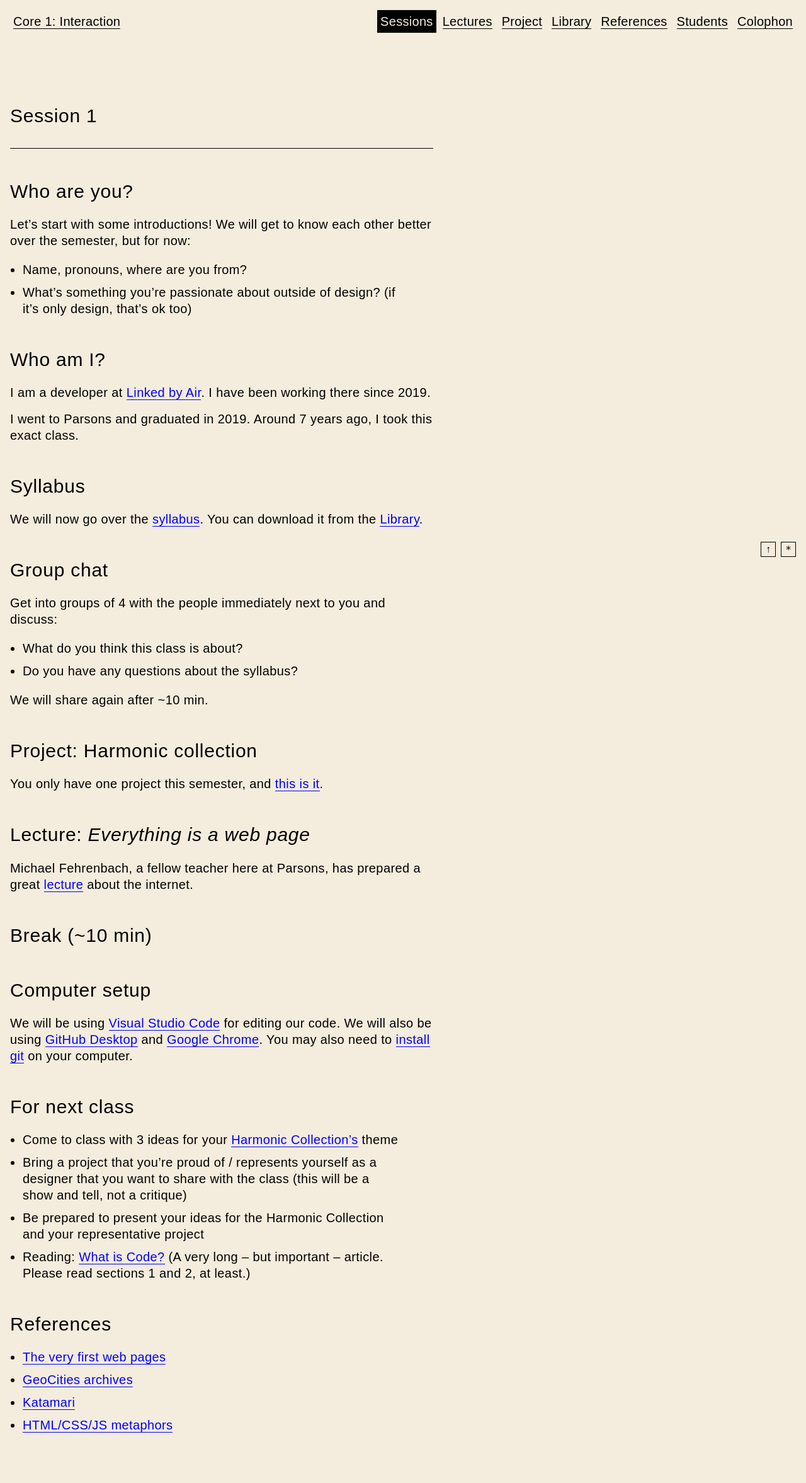
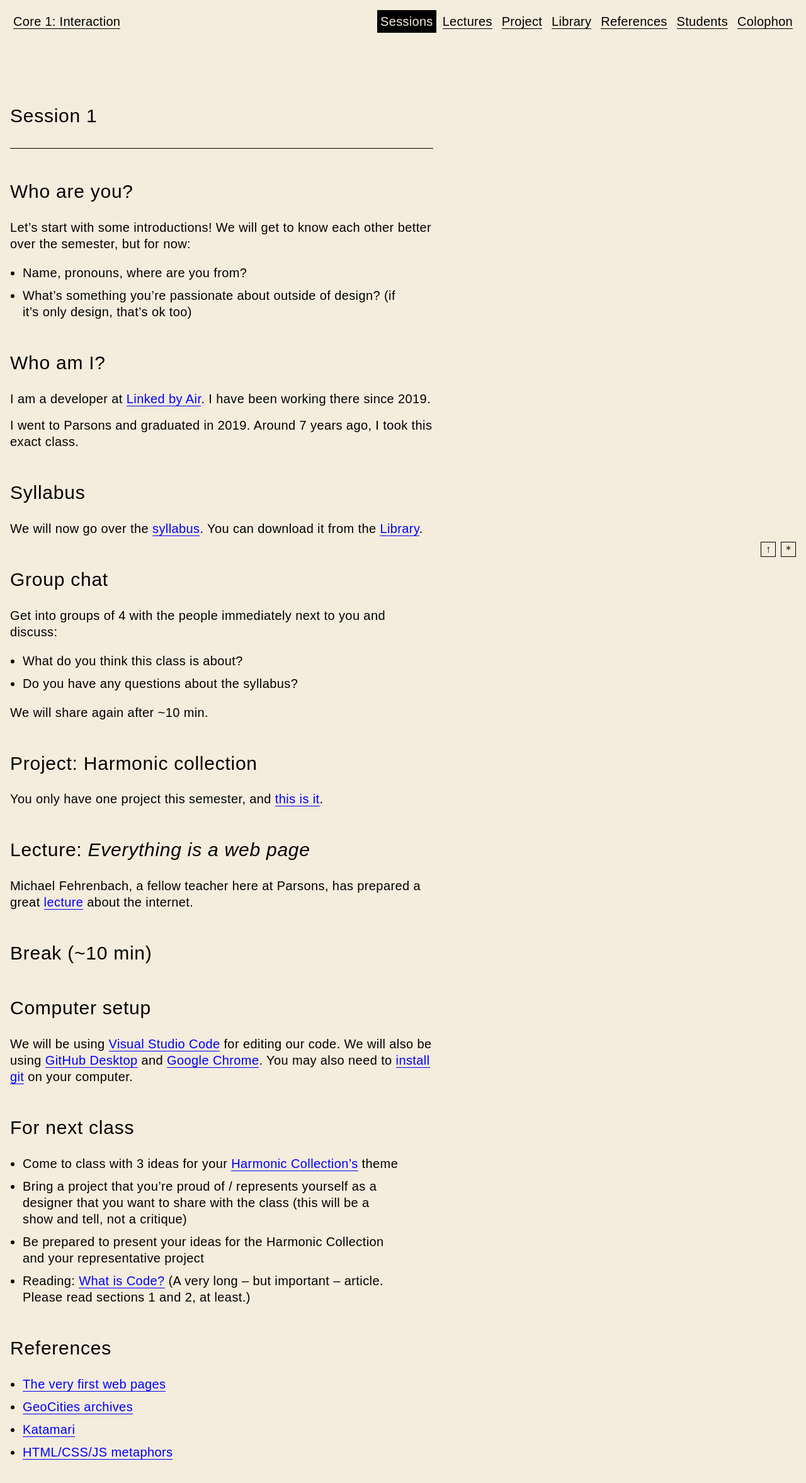
Before and after one commit to jackrieger/core-1-interaction, a Jekyll site: the page built from sessions/1/index.md, in a window 1280 px wide. Shown: the whole page at 63% size. Built offline with Jekyll 4.4.1, drawn with Linux system fonts in a browser that asks for light colours; before the commit the page ends 2311 px from its top, so only the background shows below that.

```diff
--- a/sessions/1/index.md
+++ b/sessions/1/index.md
@@ -2,24 +2,24 @@
 title: Session 1
 ---
 
-# Who are you?
+## Who are you?
 
 Let's start with some introductions! We will get to know each other better over the semester, but for now:
 
 - Name, pronouns, where are you from?
 - What's something you're passionate about outside of design? (if it's only design, that's ok too)
 
-# Who am I?
+## Who am I?
 
 I am a developer at [Linked by Air](https://www.linkedbyair.net). I have been working there since 2019.
 
 I went to Parsons and graduated in 2019. Around 7 years ago, I took this exact class.
 
-# Syllabus
+## Syllabus
 
 We will now go over the [syllabus]({{ site.baseurl }}/files/PUCD_2035_H_RIEGER_F23.pdf). You can download it from the [Library]({{ site.baseurl }}/library).
 
-# Group chat
+## Group chat
 
 Get into groups of 4 with the people immediately next to you and discuss:
 
@@ -28,28 +28,28 @@
 
 We will share again after ~10 min.
 
-# Project: Harmonic collection
+## Project: Harmonic collection
 
 You only have one project this semester, and [this is it]({{ site.baseurl }}/project).
 
-# Lecture: *Everything is a web page*
+## Lecture: *Everything is a web page*
 
 Michael Fehrenbach, a fellow teacher here at Parsons, has prepared a great [lecture]({{ site.baseurl }}/lectures/everything-is-a-web-page) about the internet.
 
-# Break (~10 min)
+## Break (~10 min)
 
-# Computer setup
+## Computer setup
 
 We will be using [Visual Studio Code](https://code.visualstudio.com/download) for editing our code. We will also be using [GitHub Desktop](https://desktop.github.com/) and [Google Chrome](https://www.google.com/chrome/dr/download/). You may also need to [install git](https://git-scm.com/book/en/v2/Getting-Started-Installing-Git) on your computer.
 
-# For next class
+## For next class
 
 - Come to class with 3 ideas for your [Harmonic Collection’s]({{ site.baseurl }}/project) theme
 - Bring a project that you’re proud of / represents yourself as a designer that you want to share with the class (this will be a show and tell, not a critique)
 - Be prepared to present your ideas for the Harmonic Collection and your representative project
 - Reading: [What is Code?](https://www.bloomberg.com/graphics/2015-paul-ford-what-is-code/) (A very long – but important – article. Please read sections 1 and 2, at least.)
 
-# References
+## References
 
 - [The very first web pages](https://info.cern.ch/hypertext/WWW/TheProject.html)
 - [GeoCities archives](https://geocities.restorativland.org/)
```
Also changed, not shown: sessions/2/index.md (+11 -11 lines).
